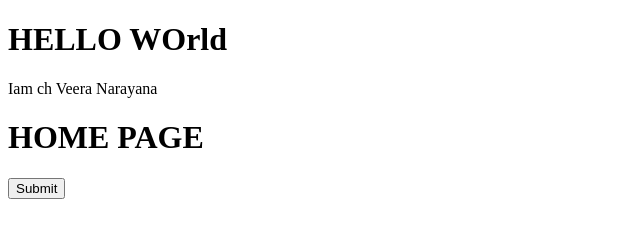
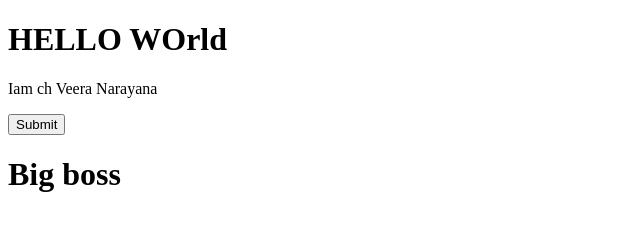
Before and after one commit to Veera3420/splitmate, a plain HTML site: page index.html in a window 1280 px wide. Shown: the whole page, without its empty margins (0-640 px from the left). Drawn offline with Linux system fonts and the light colour scheme.

Commit message:
updated index

```diff
--- a/index.html
+++ b/index.html
@@ -6,7 +6,7 @@
     <body>
         <h1>HELLO WOrld</h1>
         <p>Iam ch Veera Narayana</p>
-        <h1>HOME PAGE</h1>
         <button>Submit</button>
+        <h1>Big boss</h1>
     </body>
 </html>
```
